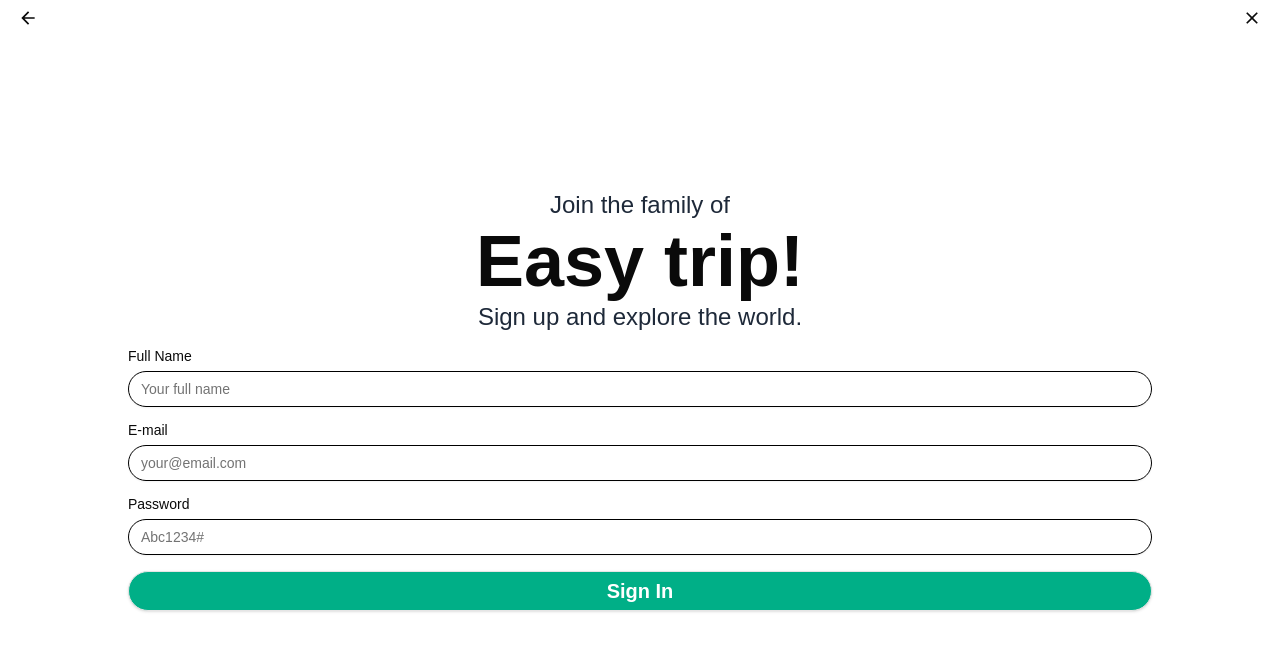
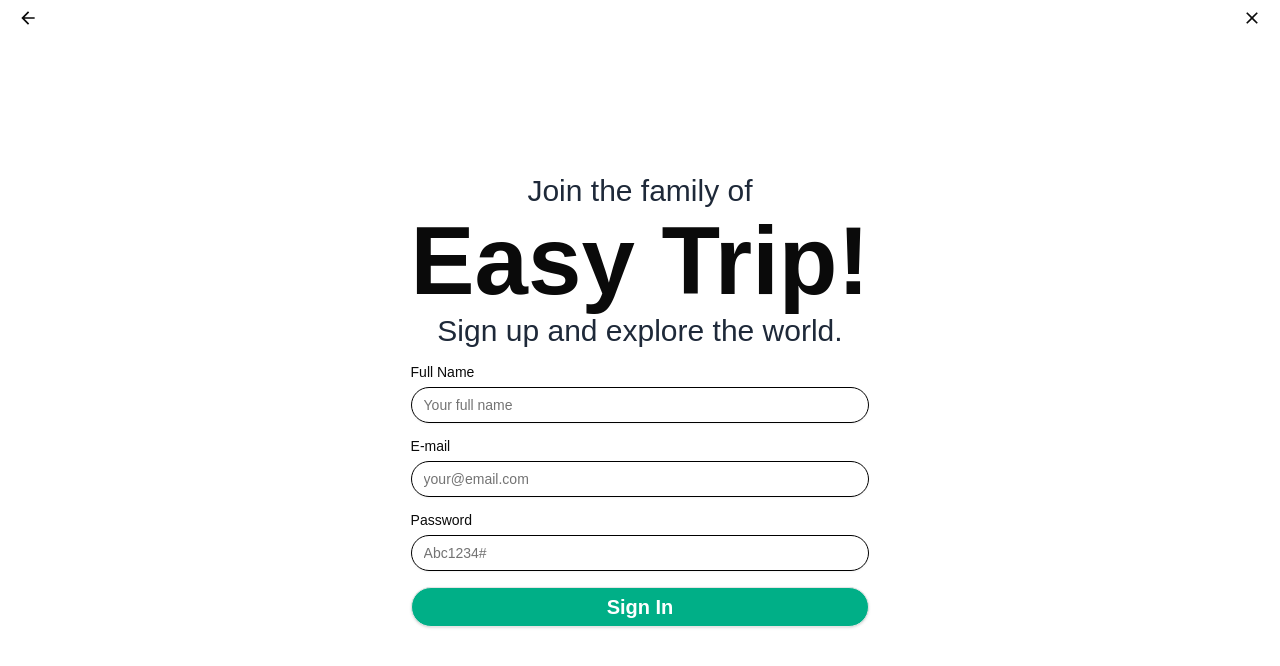
Before and after one commit to jp9141joao/easy-trip-prototype-v2, a React (Vite) app in the folder frontend/: page /signUp in a window 1280 px wide. Shown: the top 666 px of the page. Built offline with nearby package versions, Linux system fonts and the light colour scheme.

Commit message:
design test: updated styling for login section

```diff
--- a/frontend/src/components/SignInPage/SignInFormSection.tsx
+++ b/frontend/src/components/SignInPage/SignInFormSection.tsx
@@ -10,7 +10,7 @@ export default function SignInFormSection
 {
 
     return (
-        <div className="grid gap-4 mt-4 min-w-[80vw]">
+        <div className="grid gap-4 mt-4">
             <div className="grid gap-2">
                 <Label htmlFor="email">
                     E-mail
--- a/frontend/src/components/SignInPage/WelcomeSection.tsx
+++ b/frontend/src/components/SignInPage/WelcomeSection.tsx
@@ -3,17 +3,17 @@ export default function WelcomeSection() {
     return (
         <div className="grid gap-1 text-center">
             <div>
-                <p className="text-lg sm:text-2xl text-gray-800 dark:text-gray-200">
+                <p className="text-xl sm:text-3xl text-gray-800 dark:text-gray-200">
                     Welcome to
                 </p>
             </div>
             <div>
-                <h1 className="text-5xl sm:text-7xl font-semibold">
+                <h1 className="text-6xl sm:text-8xl font-semibold">
                     Easy Trip!
                 </h1>
             </div>
             <div>
-                <p className="text-lg sm:text-2xl text-gray-800 dark:text-gray-200">
+                <p className="text-xl sm:text-3xl text-gray-800 dark:text-gray-200">
                     Let's sign in to your account.
                 </p>
             </div>
--- a/frontend/src/components/SignUpPage/BrandSection.tsx
+++ b/frontend/src/components/SignUpPage/BrandSection.tsx
@@ -3,17 +3,17 @@ export default function BrandSection() {
     return (
         <div className="grid gap-1 text-center">
             <div>
-                <p className="text-lg sm:text-2xl text-gray-800 dark:text-gray-200">
+                <p className="text-xl sm:text-3xl text-gray-800 dark:text-gray-200">
                     Join the family of
                 </p>
             </div>
             <div>
-                <h1 className="text-5xl sm:text-7xl font-semibold">
-                    Easy trip!
+                <h1 className="text-6xl sm:text-8xl font-semibold">
+                    Easy Trip!
                 </h1>
             </div>
             <div>
-                <p className="text-lg sm:text-2xl text-gray-800 dark:text-gray-200">
+                <p className="text-xl sm:text-3xl text-gray-800 dark:text-gray-200">
                     Sign up and explore the world.
                 </p>
             </div>
--- a/frontend/src/components/SignUpPage/SignUpFormSection.tsx
+++ b/frontend/src/components/SignUpPage/SignUpFormSection.tsx
@@ -15,7 +15,7 @@ export default function SignUpFormSection
 {
 
     return (
-        <div className="grid gap-4 mt-4 min-w-[80vw]">
+        <div className="grid gap-4 mt-4">
             <div className="grid gap-2">
                 <Label htmlFor="fullName">
                     Full Name
```
